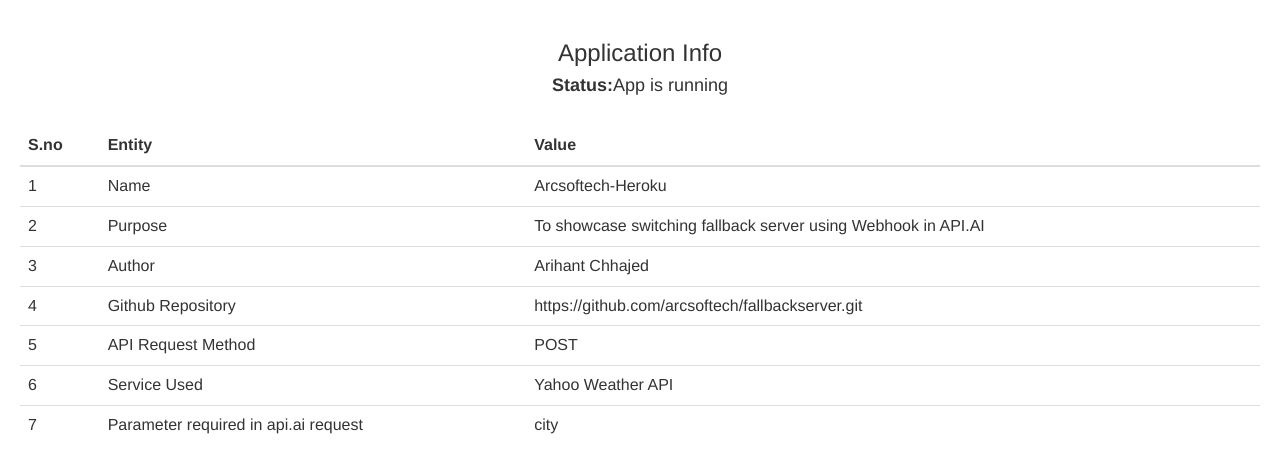
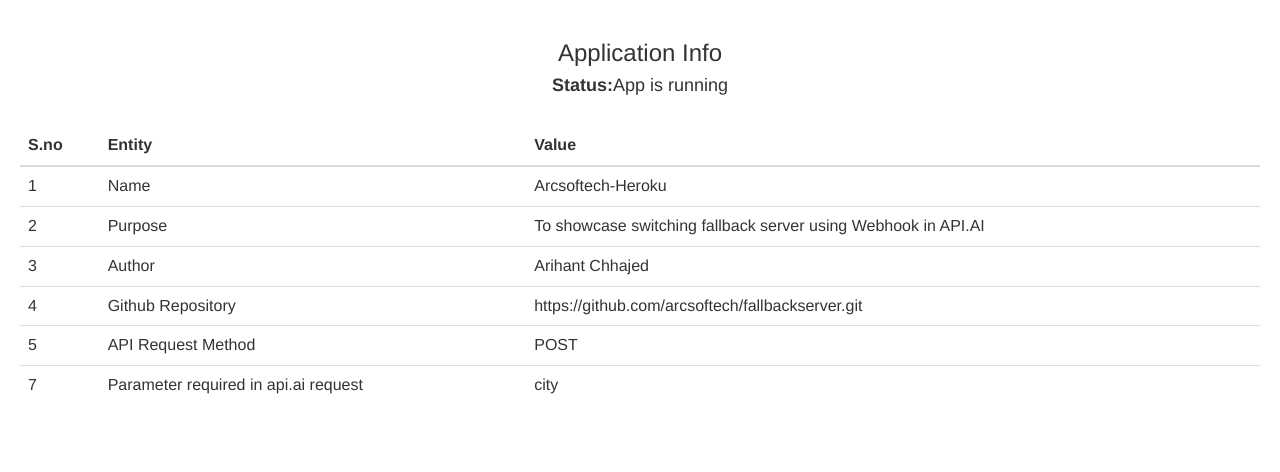
Before and after one commit to arcsoftech/communicationServer, a website: page template.html in a window 1280 px wide. Drawn offline with nearby package versions, Linux system fonts and the light colour scheme.

Commit message:
Update template.html

```diff
--- a/template.html
+++ b/template.html
@@ -57,12 +57,7 @@
 <td>API Request Method</td>
 <td>POST</td>
 </tr>
-<tr>
-<td>6</td>
-<td>Service Used</td>
-<td>Yahoo Weather API</td>
-</tr>
-<tr>
+
 <td>7</td>
 <td>Parameter required in api.ai request</td>
 <td>city</td>
```
